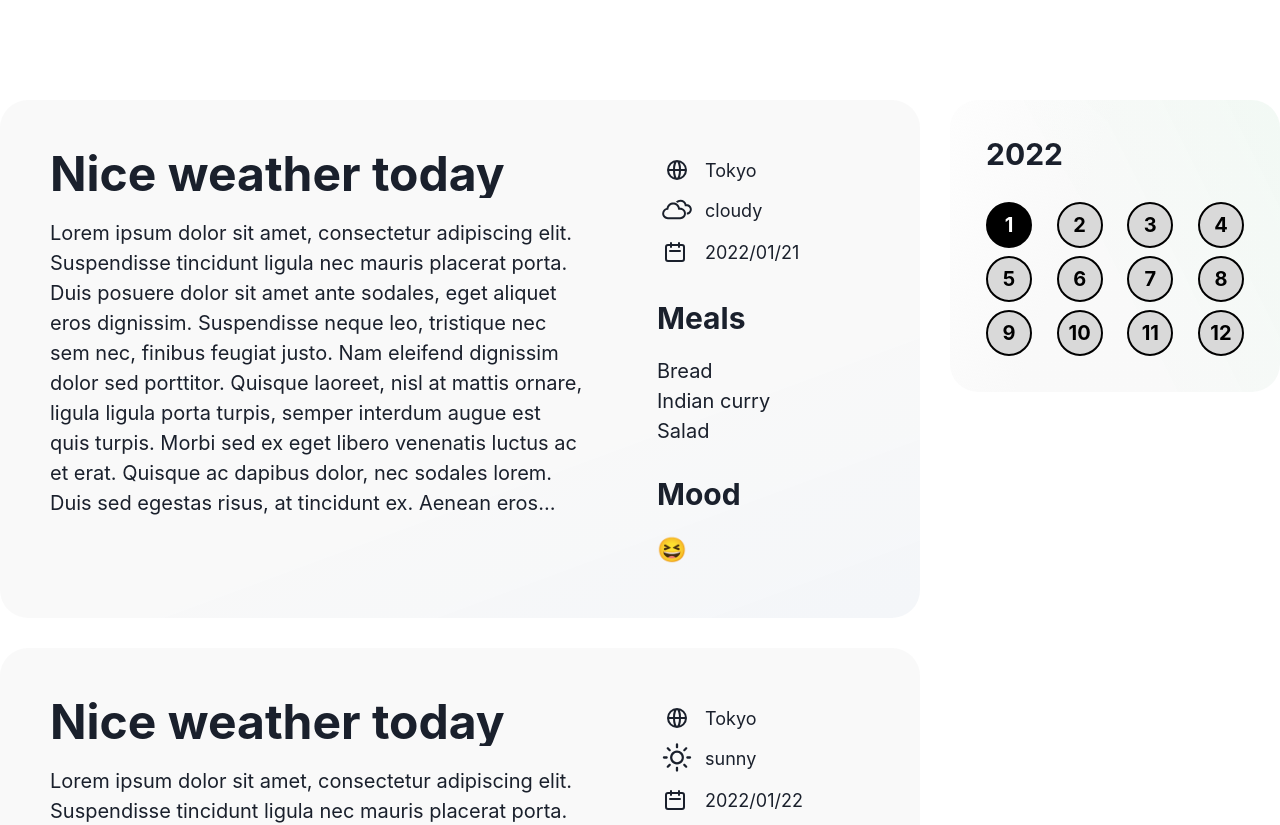
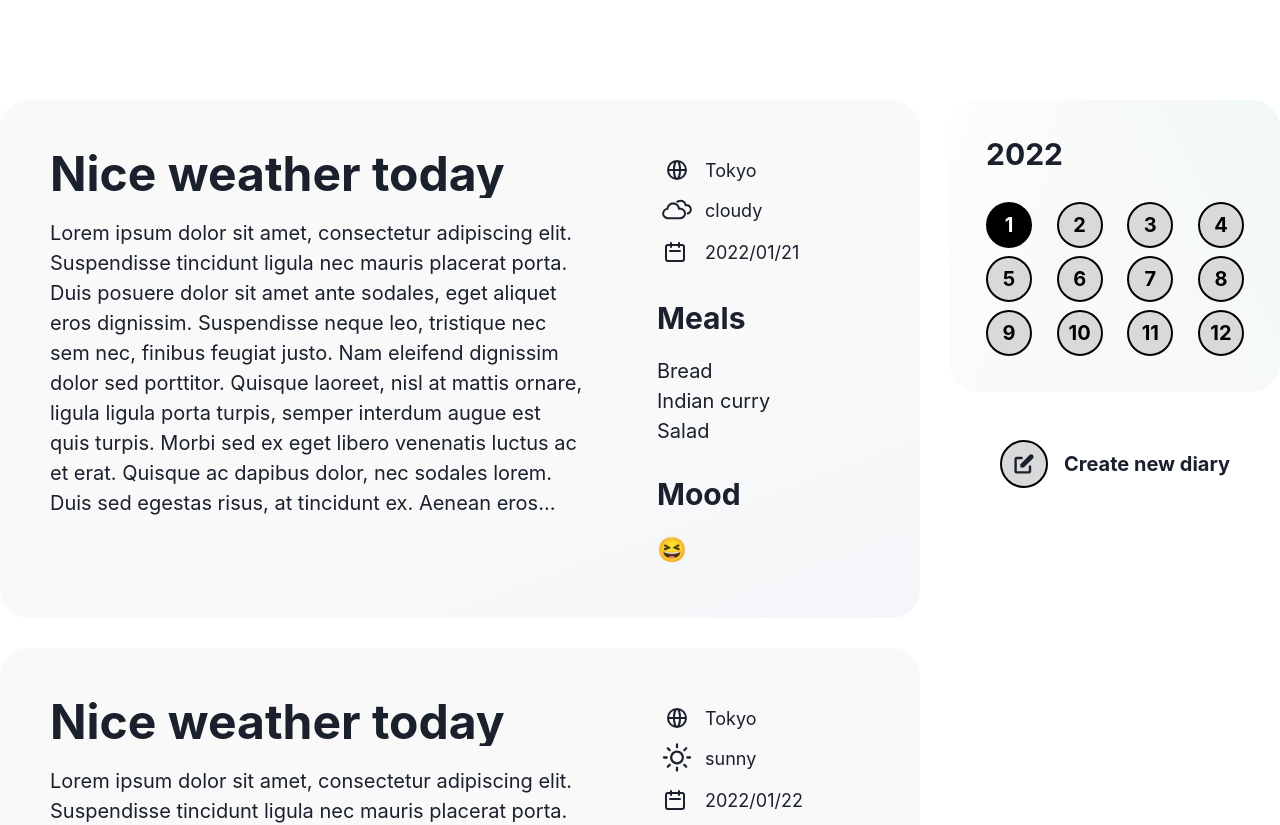
Before and after one commit to f3if3i/the-diary-app, a React (Vite) app: page /diaries in a window 1280 px wide. Shown: the top 825 px of the page. Built offline with nearby package versions, Linux system fonts and the light colour scheme.

Commit message:
feat: add NewDiaryButton component to diaries page

```diff
--- a/src/pages/Diaries.tsx
+++ b/src/pages/Diaries.tsx
@@ -7,6 +7,7 @@ import { Layout } from "../components/layout/Layout"
 import { DiaryFilter } from "../components/DiaryFilter/DiaryFilter"
 import { useEffect, useState } from "react"
 import { Heading, Text } from "@chakra-ui/react"
+import { NewDiaryButton } from "../components/NewDiaryButton/NewDiaryButton"
 
 export const Diaries = () => {
     const [selectedMonth, setSelectedMonth] = useState<number>(1)
@@ -44,6 +45,7 @@ export const Diaries = () => {
                 </div>
                 <div css={styles.controlContainer}>
                     <DiaryFilter selectedMonth={selectedMonth} setSelectedMonth={setSelectedMonth} />
+                    <Link to={"/new_diary"} ><NewDiaryButton /></Link>
                 </div>
             </div>
         </Layout>
@@ -75,6 +77,10 @@ const styles = {
         gap: "30px"
     }),
     controlContainer: css({
+        display: "flex",
+        flexDirection: "column",
+        alignItems: "center",
+        gap: "48px"
 
     }),
     emptyCardContainer: css({
```
